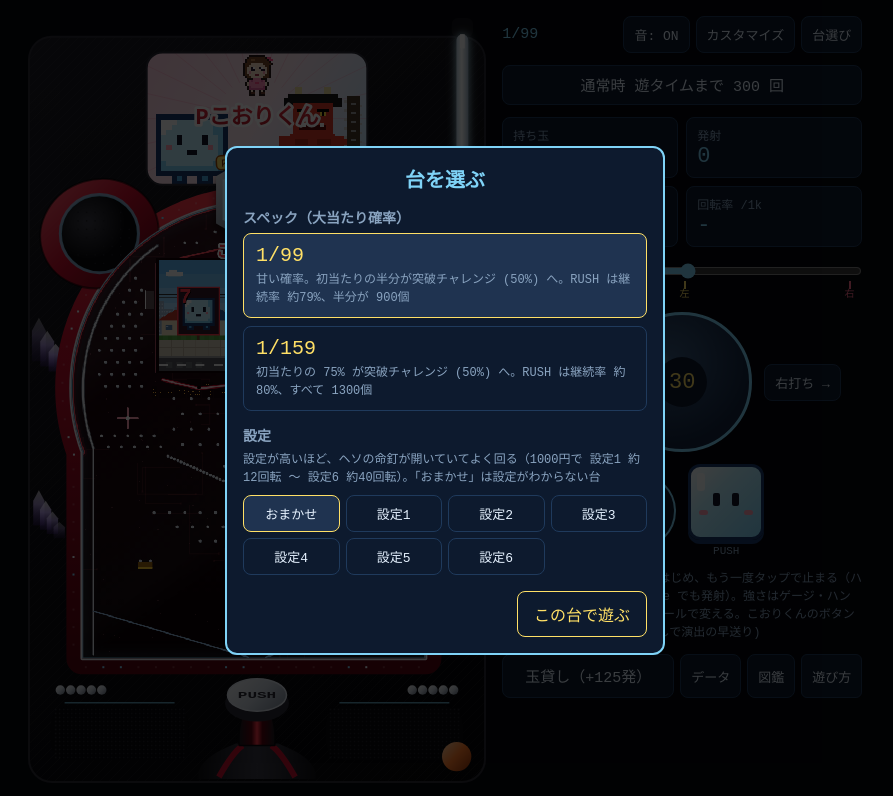
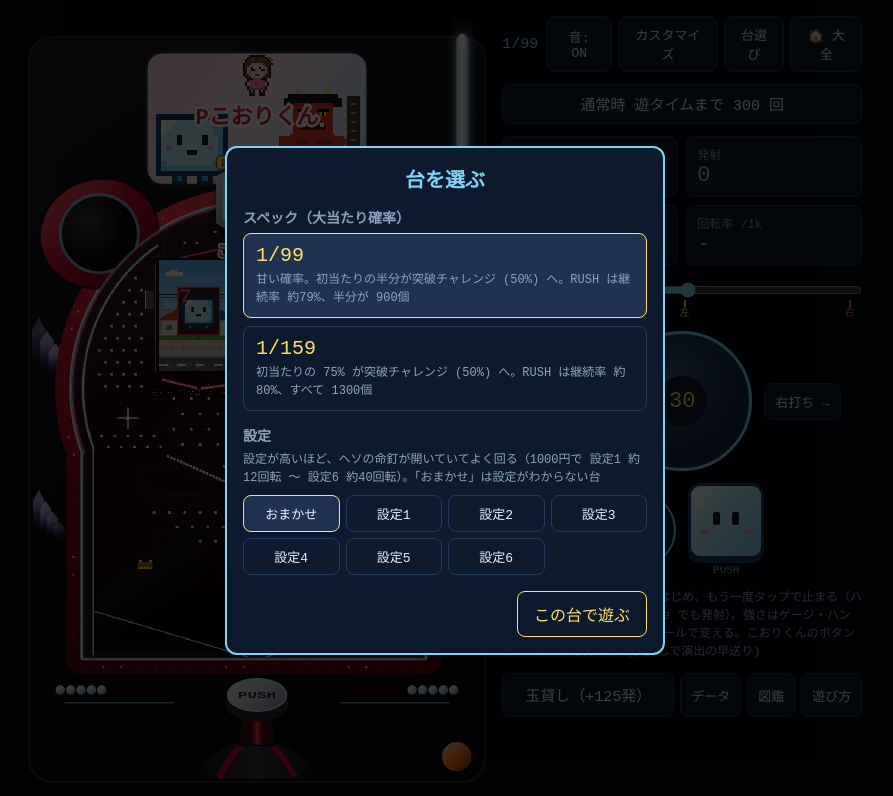
Before and after one commit to taku3482yasu-web/cr-kohori-pachinko, a plain HTML site: page index.html in a window 1280 px wide. Shown: the top 796 px of the page, without its empty margins (195-1088 px from the left). Drawn offline with Linux system fonts and the light colour scheme; animation ran at ten frames a second; a web font is replaced by a local one.

Commit message:
ゲーム大全へ もどる ボタン
Co-Authored-By: Claude Opus 5.5 <noreply@anthropic.com>

```diff
--- a/index.html
+++ b/index.html
@@ -34,6 +34,7 @@
                     <button id="sound-button" class="small-button">音: ON</button>
                     <button id="customize-button" class="small-button">カスタマイズ</button>
                     <button id="machine-button" class="small-button">台選び</button>
+                    <button id="taizen-button" class="small-button" type="button" title="ゲーム大全に もどる" onclick="if (confirm('ゲーム大全に もどる？')) location.href = 'https://taku3482yasu-web.github.io/koori-game-taizen/'">🏠 大全</button>
                 </span>
             </div>
             <div id="mode-display" class="mode-display"></div>
```
